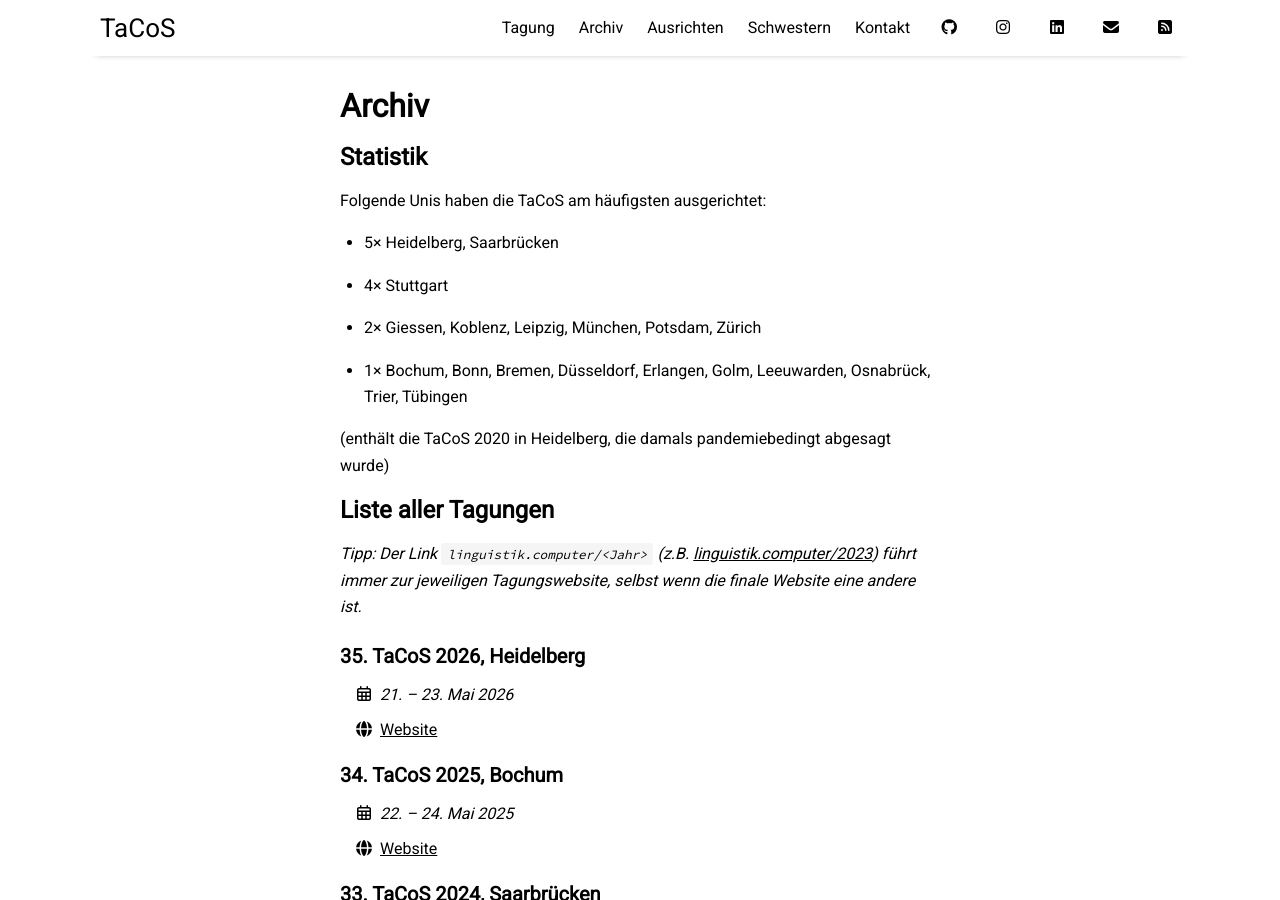
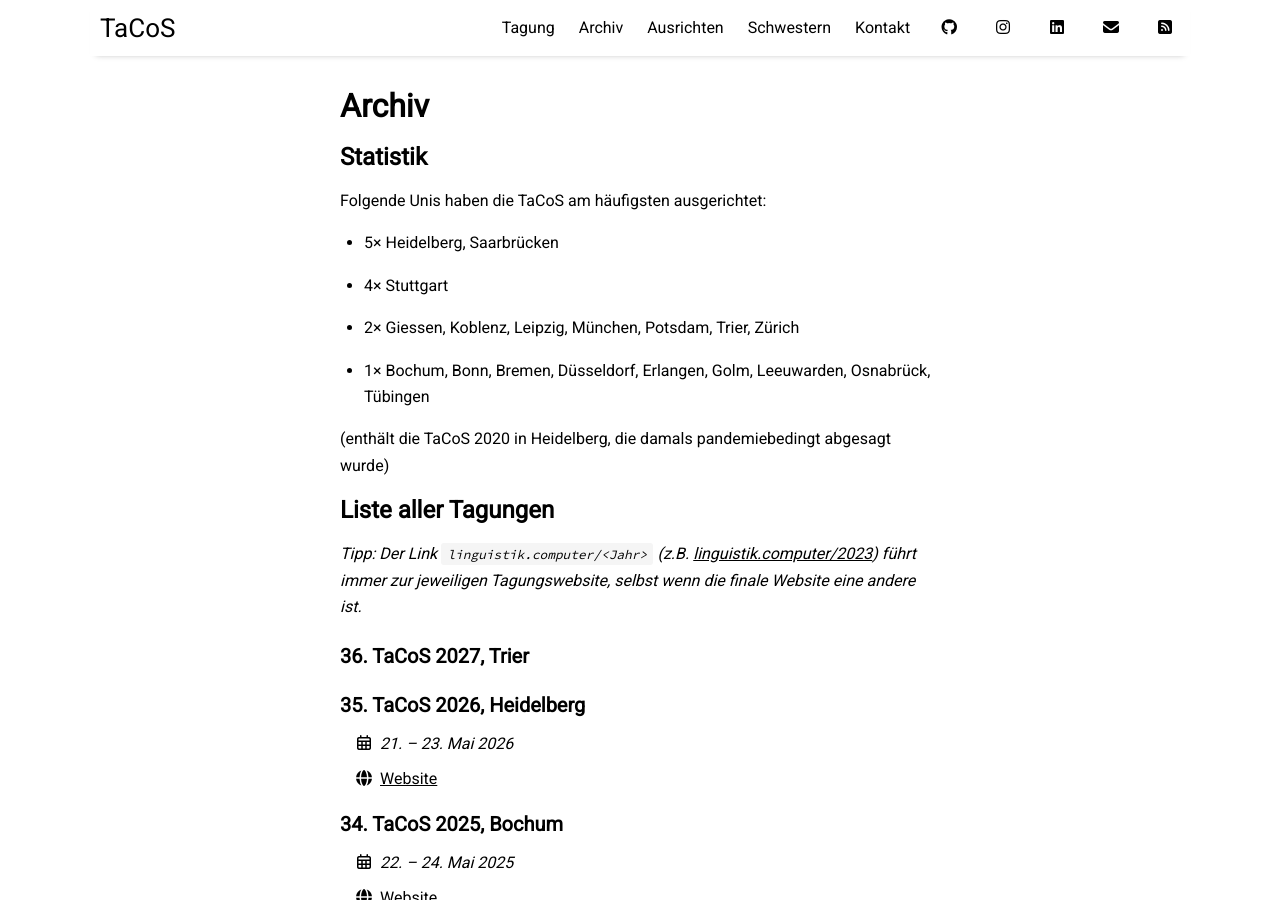
Before and after one commit to tacosConference/linguistik.computer, a Jekyll site: the page built from pages/archive.md, in a window 1280 px wide and 900 px high. Built offline with Jekyll 4.4.1, drawn with Linux system fonts in a browser that asks for light colours.

Commit message:
Add Trier

```diff
--- a/_data/conferences.yml
+++ b/_data/conferences.yml
@@ -1,3 +1,7 @@
+- name: TaCoS 2027
+  edition: 36
+  location: Trier
+
 - name: TaCoS 2026
   edition: 35
   location: Heidelberg
```
